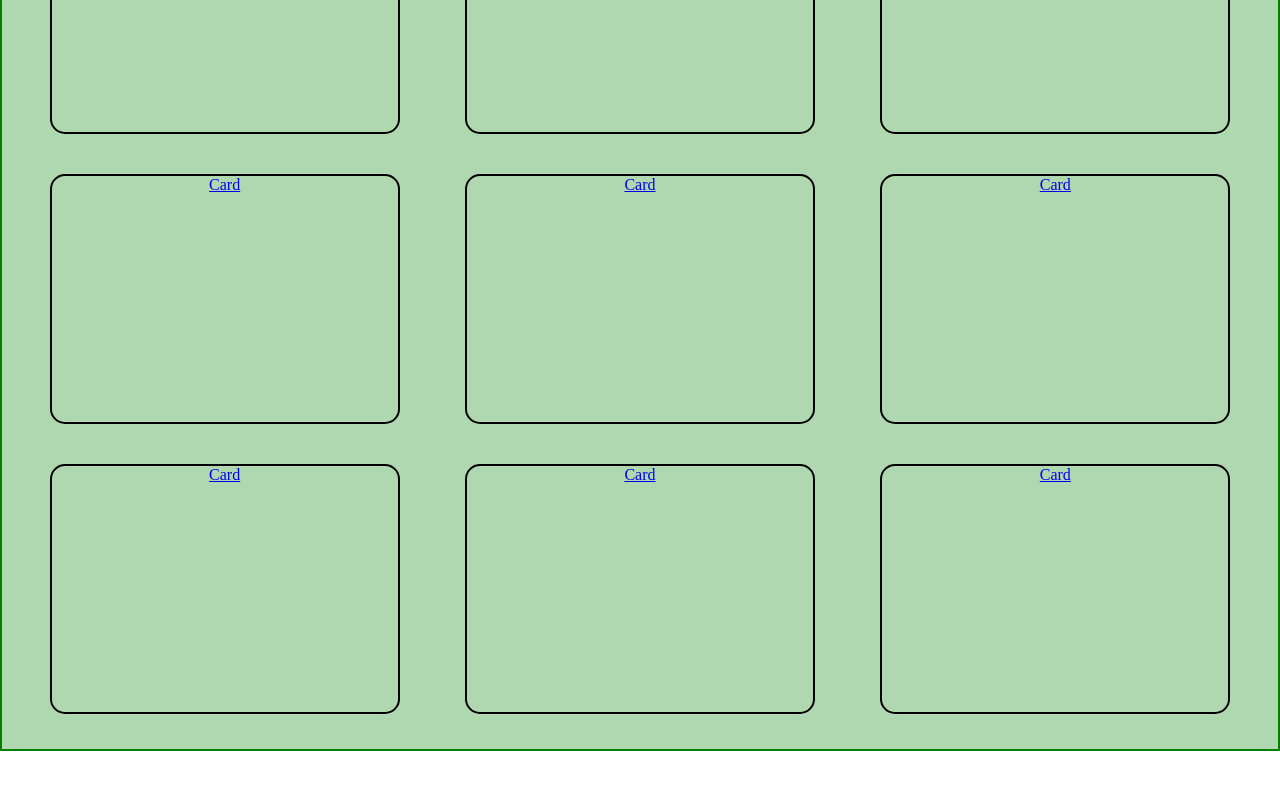
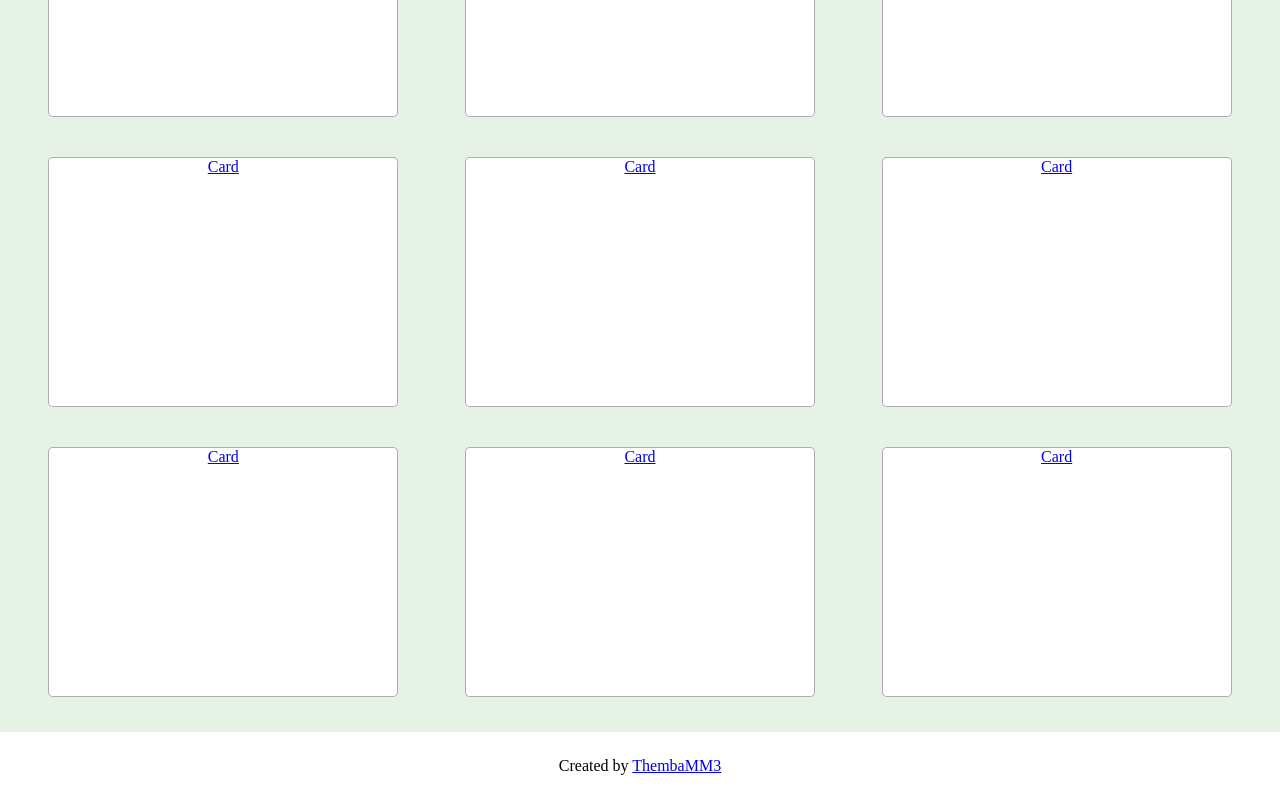
Before and after one commit to ThembaMtshelwane/dashboard-ui, a React (Vite) app: page / in a window 1280 px wide. Shown: the part 223-1023 px from the top of the page. Before the commit the page ends 974 px from the top, so only its background shows below. Built offline with nearby package versions, Linux system fonts and the light colour scheme.

Commit message:
minor ui fixes

```diff
--- a/src/App.tsx
+++ b/src/App.tsx
@@ -1,4 +1,5 @@
 import './App.css'
+import Footer from './components/Footer/Footer'
 import Main from './components/Main/Main'
 import Navbar from './components/Navbar/Navbar'
 
@@ -7,6 +8,7 @@ function App() {
     <main>
       <Navbar />
       <Main />
+      <Footer />
     </main>
   )
 }
--- a/src/components/Card/card.module.css
+++ b/src/components/Card/card.module.css
@@ -1,10 +1,11 @@
 .cardContainer {
-  border: 2px solid;
+  border: 1px solid rgba(0, 0, 0, 0.32);
   width: 100%;
   height: 250px;
-  border-radius: 15px;
+  border-radius: 5px;
   margin: 20px;
   text-align: center;
+  background-color: white;
 }
 
 @media (min-width: 820px) {
--- /dev/null
+++ b/src/components/Footer/Footer.tsx
@@ -0,0 +1,15 @@
+import styles from './footer.module.css'
+
+const Footer = () => {
+  return (
+    <section className={styles.footerContainer}>
+      <p>
+        Created by{' '}
+        <a href="https://github.com/ThembaMtshelwane" target="_blank">
+          ThembaMM3
+        </a>
+      </p>
+    </section>
+  )
+}
+export default Footer
--- /dev/null
+++ b/src/components/Footer/footer.module.css
@@ -0,0 +1,6 @@
+.footerContainer {
+  display: flex;
+  justify-content: center;
+  align-items: center;
+  padding: 25px;
+}
--- a/src/components/Main/Main.tsx
+++ b/src/components/Main/Main.tsx
@@ -6,7 +6,8 @@ const Main = () => {
     <section className={styles.mainContainer}>
       <Card />
       <Card />
-      <Card /> <Card />
+      <Card />
+      <Card />
       <Card />
       <Card />
       <Card />
--- a/src/components/Main/main.module.css
+++ b/src/components/Main/main.module.css
@@ -1,12 +1,12 @@
 .mainContainer {
-  border: 2px solid green;
-  background-color: rgba(0, 128, 0, 0.308);
+  /* border: 2px solid green; */
+  background-color: rgba(0, 128, 0, 0.103);
   padding: 15px;
   display: flex;
   justify-content: space-around;
   flex-wrap: wrap;
 
-  position: absolute;
+  position: static;
   z-index: 1;
-  top: 70px;
+  padding-top: 70px;
 }
--- a/src/index.css
+++ b/src/index.css
@@ -6,8 +6,10 @@
   box-sizing: border-box;
 }
 
+body {
+}
+
 main {
-  /* border: 2px solid green; */
   height: 100vh;
   margin: auto;
 }
```
